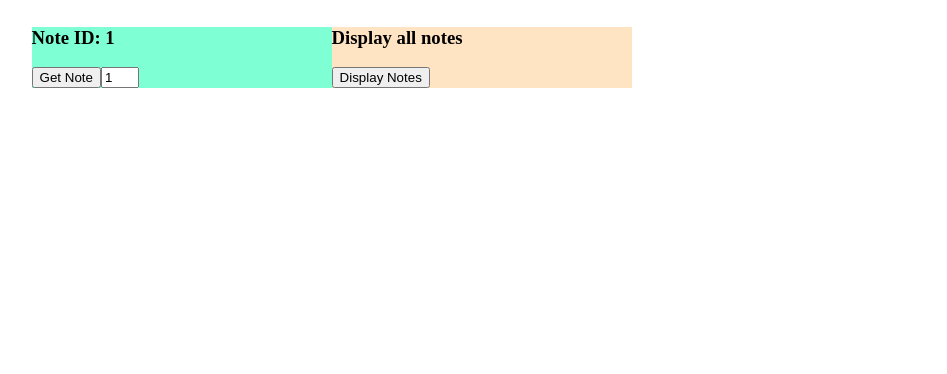
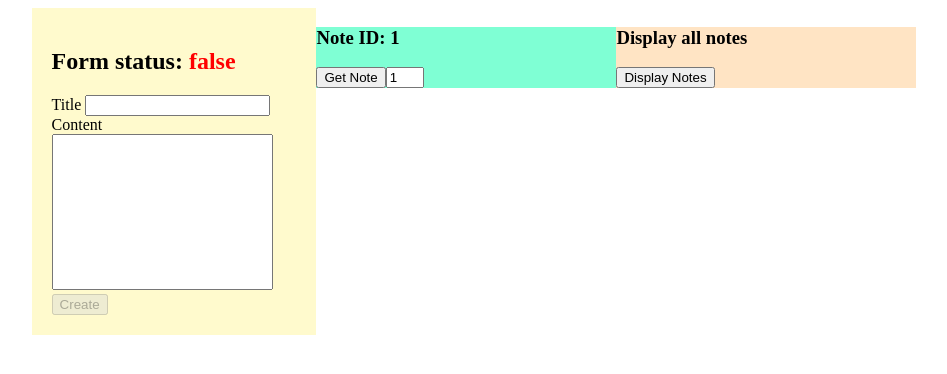
Before and after one commit to ValentasK/WebNotesAngular, an Angular app: page / in a window 1280 px wide. Shown: the top 374 px of the page, without its empty margins (166-1113 px from the left). Built offline with nearby package versions, Linux system fonts and the light colour scheme.

Commit message:
Post component added

```diff
--- /dev/null
+++ b/src/app/NewNote.ts
@@ -0,0 +1,4 @@
+export interface NewNote {
+    title: string;
+    text: string;
+}
--- a/src/app/app.component.html
+++ b/src/app/app.component.html
@@ -1,5 +1,8 @@
 <div class="container">
 
+  <div>
+    <app-create-new-note></app-create-new-note>
+  </div>
   <div>
     <app-note-by-id></app-note-by-id>
   </div>
--- a/src/app/app.module.ts
+++ b/src/app/app.module.ts
@@ -7,13 +7,15 @@ import { HttpClientModule } from "@angular/common/http";
 import { FormsModule } from "@angular/forms";
 import { NoteByIdComponent } from './note-by-id/note-by-id.component';
 import { DisplayAllNotesComponent } from './display-all-notes/display-all-notes.component';
+import { CreateNewNoteComponent } from './create-new-note/create-new-note.component';
 
 
 @NgModule({
   declarations: [
     AppComponent,
     NoteByIdComponent,
-    DisplayAllNotesComponent
+    DisplayAllNotesComponent,
+    CreateNewNoteComponent
   ],
   imports: [
     BrowserModule,
--- /dev/null
+++ b/src/app/create-new-note/create-new-note.component.css
@@ -0,0 +1,16 @@
+.form{
+    padding: 20px;
+    background: lemonchiffon;
+}
+
+.valid{
+    color: greenyellow;
+}
+
+.invalid{
+    color: red;
+}
+
+textarea{
+    resize: none;
+}
--- /dev/null
+++ b/src/app/create-new-note/create-new-note.component.html
@@ -0,0 +1,28 @@
+<!-- //
+//
+//
+//
+//
+//
+//
+// -->
+<div class="form">
+  <h2> Form status: <span
+      [ngClass]="{'valid': noteForm.form.valid,'invalid': !noteForm.form.valid}">{{ noteForm.form.valid }}</span></h2>
+
+  <form #noteForm="ngForm" (ngSubmit)="createNewNote()">
+    <label for="">Title </label>
+    <input type="text" [(ngModel)]="title" name="title" required>
+
+    <label for="">Content</label>
+    <textarea [(ngModel)]="noteContent" name="noteContent" id="" cols="25" rows="10" required></textarea>
+
+    <button type="submit" [disabled]="!noteForm.form.valid" >Create</button>
+
+
+
+
+
+
+  </form>
+</div>
--- /dev/null
+++ b/src/app/create-new-note/create-new-note.component.ts
@@ -0,0 +1,39 @@
+import { Component, OnInit } from '@angular/core';
+import { DataService } from "../data.service";
+import { Note } from "../Note";
+
+@Component({
+  selector: 'app-create-new-note',
+  templateUrl: './create-new-note.component.html',
+  styleUrls: ['./create-new-note.component.css']
+})
+export class CreateNewNoteComponent implements OnInit {
+
+  constructor(private data:DataService) { }
+
+  ngOnInit(): void {
+  }
+
+  newNote: Note = {
+    id:null,
+    title: "",
+    text: "",
+    created:null
+  }
+
+  title: string = "";
+  noteContent: string = "";
+
+  createNewNote(){
+
+    this.newNote.title = this.title;
+    this.newNote.text = this.noteContent;
+
+    this.data.createNewNote(this.newNote).subscribe(data =>{
+      console.log(data);
+    })
+
+    console.log(this.newNote)
+  }
+
+}
--- a/src/app/data.service.ts
+++ b/src/app/data.service.ts
@@ -1,6 +1,8 @@
 import { Injectable } from '@angular/core';
 import { HttpClient } from "@angular/common/http";
 import { Note } from "./Note";
+import { NewNote } from "./NewNote";
+import { from } from 'rxjs';
 
 @Injectable({
   providedIn: 'root'
@@ -16,4 +18,18 @@ export class DataService {
  getAllNotes(){
   return this.http.get<Note[]>("https://localhost:44339/api/Notes");
  }
+
+ newNote : NewNote = {
+  title: "",
+  text: ""
 }
+
+createNewNote(note: Note){
+
+  this.newNote.title = note.title;
+  this.newNote.text = note.text;
+
+  return this.http.post<NewNote>("https://localhost:44339/api/Notes",this.newNote);
+}
+
+}
```
Also changed, not shown: 1 other file (tests, documents, lock files or other folders).
